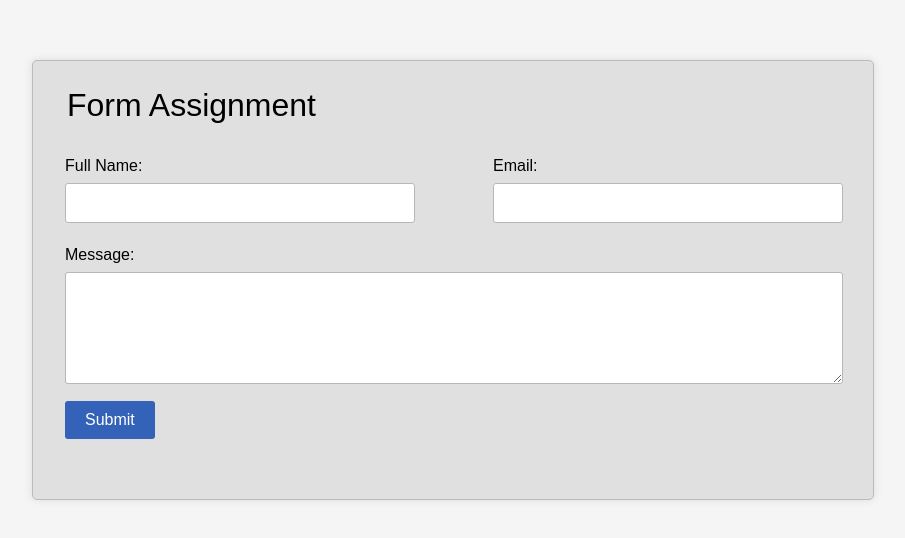
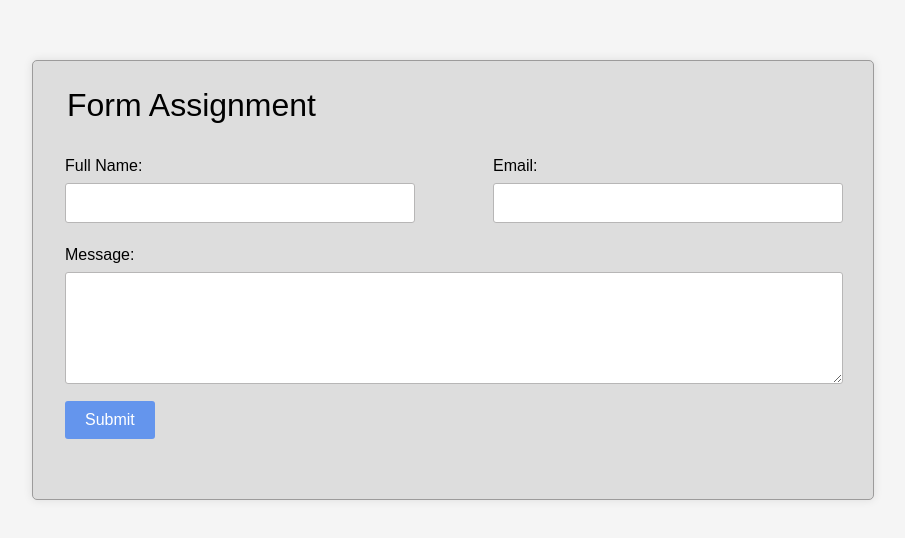
Before and after one commit to bagga1522/jasmeet-bagga-form-1526, a plain HTML site: page index.html in a window 1280 px wide. Shown: the part 120-658 px from the top of the page, without its empty margins (187-1092 px from the left). Drawn offline with Linux system fonts and the light colour scheme.

Commit message:
Add files via upload

```diff
--- a/css/style.css
+++ b/css/style.css
@@ -18,8 +18,8 @@ body {
   padding: 20px;
   margin-left: 20px;
   margin-right: 20px;
-  background-color: #e1e0e0;
-  border: 1px solid #bcbbbb;
+  background-color: #ddd;
+  border: 1px solid #9c9b9b;
   border-radius: 5px;
   box-shadow: 0 0 10px rgba(0, 0, 0, 0.1);
 }
@@ -52,7 +52,7 @@ textarea {
   width: 100%;
   padding: 10px;
   font-size: 1rem;
-  border: 1px solid #b8b7b7;
+  border: 1px solid #b7b6b6;
   border-radius: 3px;
 }
 .form-row {
@@ -72,7 +72,7 @@ label {
 
 input[type="submit"] {
   padding: 10px 20px;
-  background-color: #3362b8; /* Blue submit button */
+  background-color: #6495ED; /* Blue submit button */
   color: #FFF;
   border: none;
   cursor: pointer;
```
